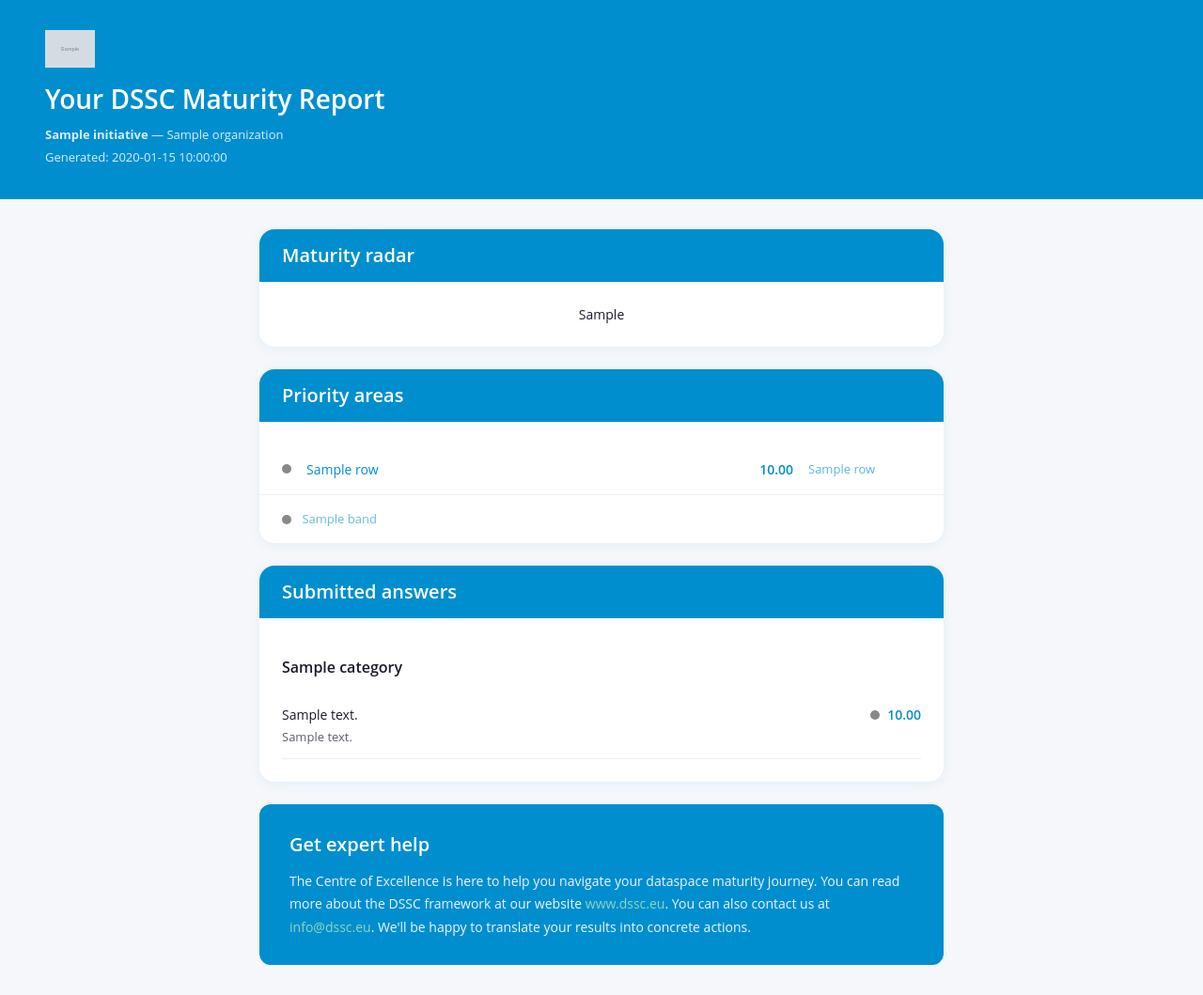
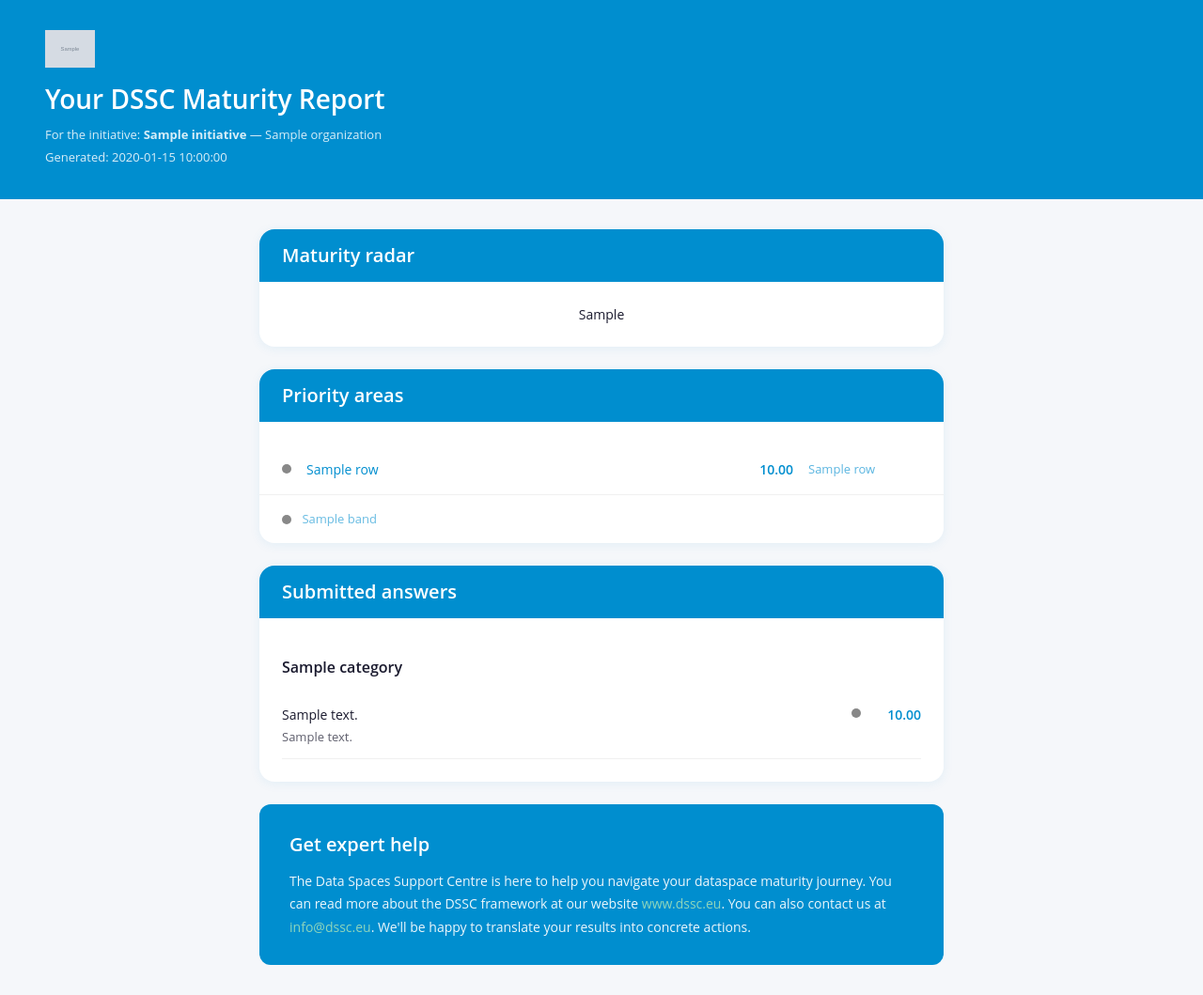
Before and after one commit to DavinciLeon123/DSSC-Maturity-Tool, a Python web app: template backend/app/templates/report.html in a window 1280 px wide. Shown: the whole page at 94% size. Run offline with Jinja, Linux system fonts and the light colour scheme; the template is opened without the code that fills it: most values are stand-ins (such as "Sample title", 1, 10 or a date in 2020); grey boxes marked "Sample" are stand-in pictures.

Commit message:
fix(16.3-04): report.html initiative label, dot clipping, expert-help wording
- Add "For the initiative:" label before the DSI name in the report header
- Flatten the submitted-answers score+dot block to single-level flex with
  flex-shrink: 0, replacing the nested-flex wrapper suspected of clipping
  the status dot (mirrors the proven .priority-row/.legend fix from Phase 16-05)
- Correct "The Centre of Excellence" to "The Data Spaces Support Centre" in
  the Get expert help box, matching the emailed text body's existing wording

```diff
--- a/backend/app/templates/report.html
+++ b/backend/app/templates/report.html
@@ -168,7 +168,7 @@
   <img src="{{ logo_src }}" alt="DSSC" style="height: 40px; margin-bottom: 12px;" />
   <h1>Your DSSC Maturity Report</h1>
   <div class="meta">
-    <strong>{{ initiative.name }}</strong>{% if initiative.organization %} &mdash; {{ initiative.organization }}{% endif %}<br />
+    For the initiative: <strong>{{ initiative.name }}</strong>{% if initiative.organization %} &mdash; {{ initiative.organization }}{% endif %}<br />
     Generated: {{ generated_at }}
   </div>
 </div>
@@ -219,15 +219,13 @@
         {% if category.answers %}
           <div class="answers-list">
             {% for answer in category.answers %}
-              <div class="answers-row" style="display: flex; gap: 16px; padding: 12px 0; border-bottom: 1px solid #f0f0f0; align-items: flex-start;">
+              <div class="answers-row" style="display: flex; align-items: flex-start; gap: 16px; padding: 12px 0; border-bottom: 1px solid #f0f0f0;">
                 <div style="flex: 1; min-width: 0;">
                   <div style="font-size: 14px; color: #1a1a2e; margin-bottom: 4px;">{{ answer.text }}</div>
                   <div style="font-size: 13px; color: rgba(26, 26, 46, 0.7);">{{ answer.answer_label }}</div>
                 </div>
-                <div style="display: flex; align-items: center; gap: 8px; white-space: nowrap;">
-                  <span style="display: inline-block; width: 10px; height: 10px; border-radius: 50%; background: {{ answer.band_color }};"></span>
-                  <span style="font-size: 14px; font-weight: 600; color: #008ecf;">{{ "%.2f"|format(answer.score) }}</span>
-                </div>
+                <span style="display: inline-block; width: 10px; height: 10px; min-width: 10px; border-radius: 50%; background: {{ answer.band_color }}; flex-shrink: 0; margin-top: 4px;"></span>
+                <span style="font-size: 14px; font-weight: 600; color: #008ecf; min-width: 48px; text-align: right; white-space: nowrap; flex-shrink: 0;">{{ "%.2f"|format(answer.score) }}</span>
               </div>
             {% endfor %}
           </div>
@@ -242,7 +240,7 @@
   <div class="expert-help">
     <h2>Get expert help</h2>
     <p>
-      The Centre of Excellence is here to help you navigate your dataspace maturity journey.
+      The Data Spaces Support Centre is here to help you navigate your dataspace maturity journey.
       You can read more about the DSSC framework at our website
       <a href="https://www.dssc.eu" target="_blank" rel="noopener">www.dssc.eu</a>.
       You can also contact us at
```
